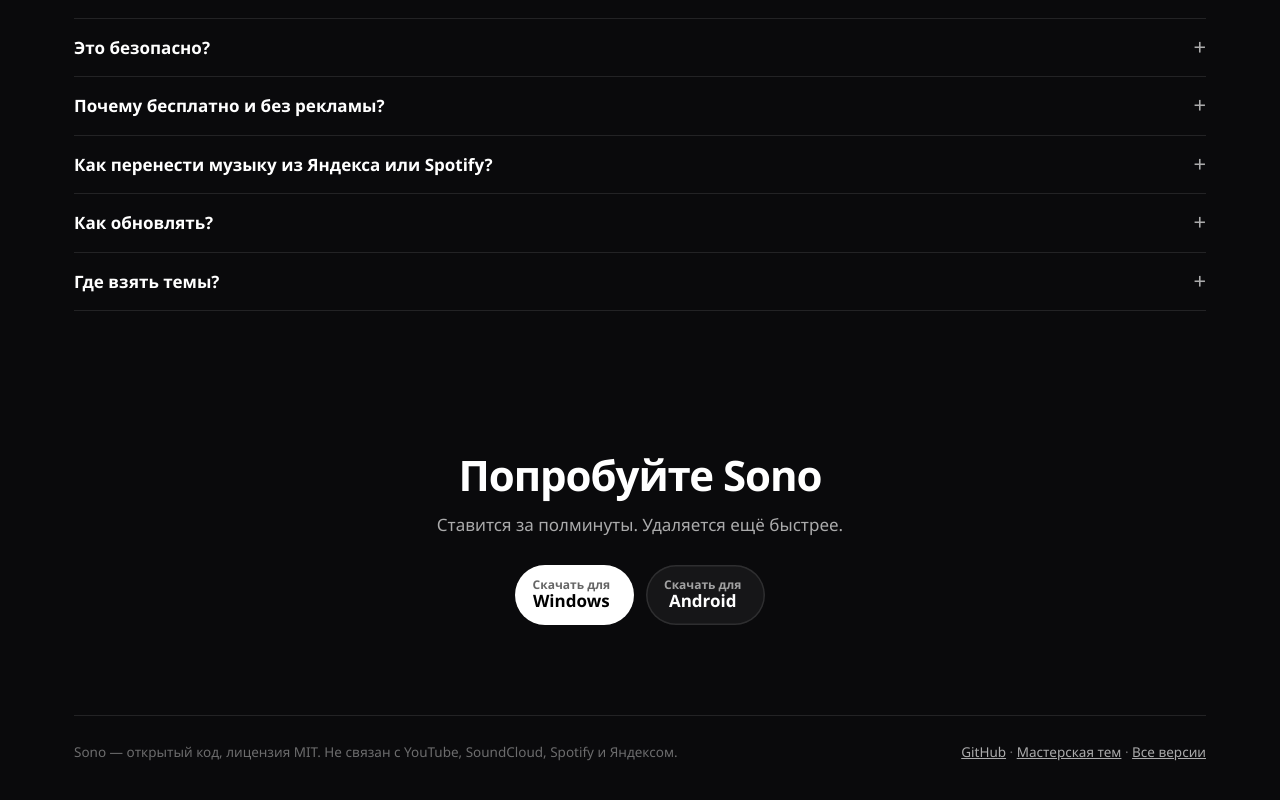
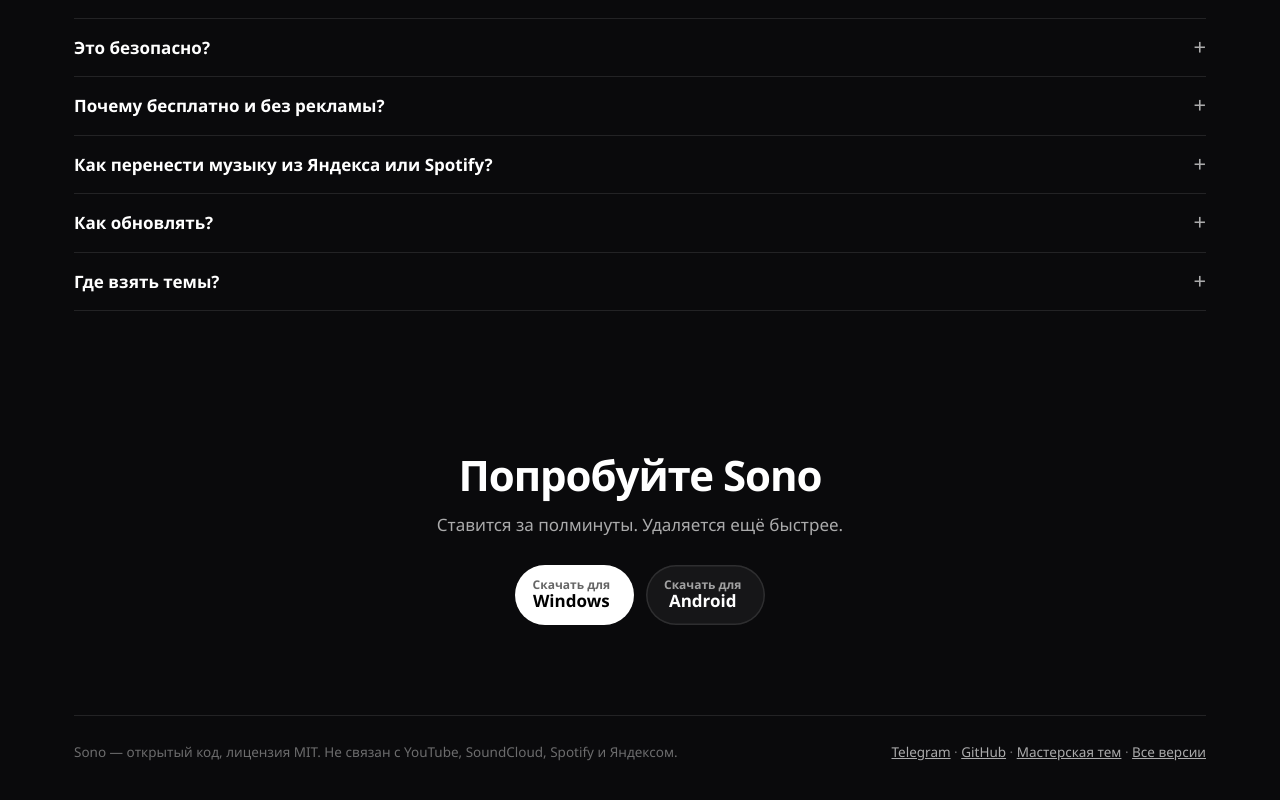
Before and after one commit to graveyarr/sono, a plain HTML site: page docs/index.html in a window 1280 px wide. Shown: the part 3819-4619 px from the top of the page. Drawn offline with Linux system fonts and the light colour scheme; no server answers.

Commit message:
Ссылка на Telegram-канал на сайте и в README
Co-Authored-By: Claude Opus 5.5 <noreply@anthropic.com>

```diff
--- a/docs/index.html
+++ b/docs/index.html
@@ -280,7 +280,7 @@
 
   <footer>
     <span>Sono — открытый код, лицензия MIT. Не связан с YouTube, SoundCloud, Spotify и Яндексом.</span>
-    <span><a href="https://github.com/graveyarr/sono">GitHub</a> · <a href="https://github.com/graveyarr/sono-themes">Мастерская тем</a> · <a href="https://github.com/graveyarr/sono/releases">Все версии</a></span>
+    <span><a href="https://t.me/sonomus">Telegram</a> · <a href="https://github.com/graveyarr/sono">GitHub</a> · <a href="https://github.com/graveyarr/sono-themes">Мастерская тем</a> · <a href="https://github.com/graveyarr/sono/releases">Все версии</a></span>
   </footer>
 </div>
 
```
Also changed, not shown: 1 other file.
